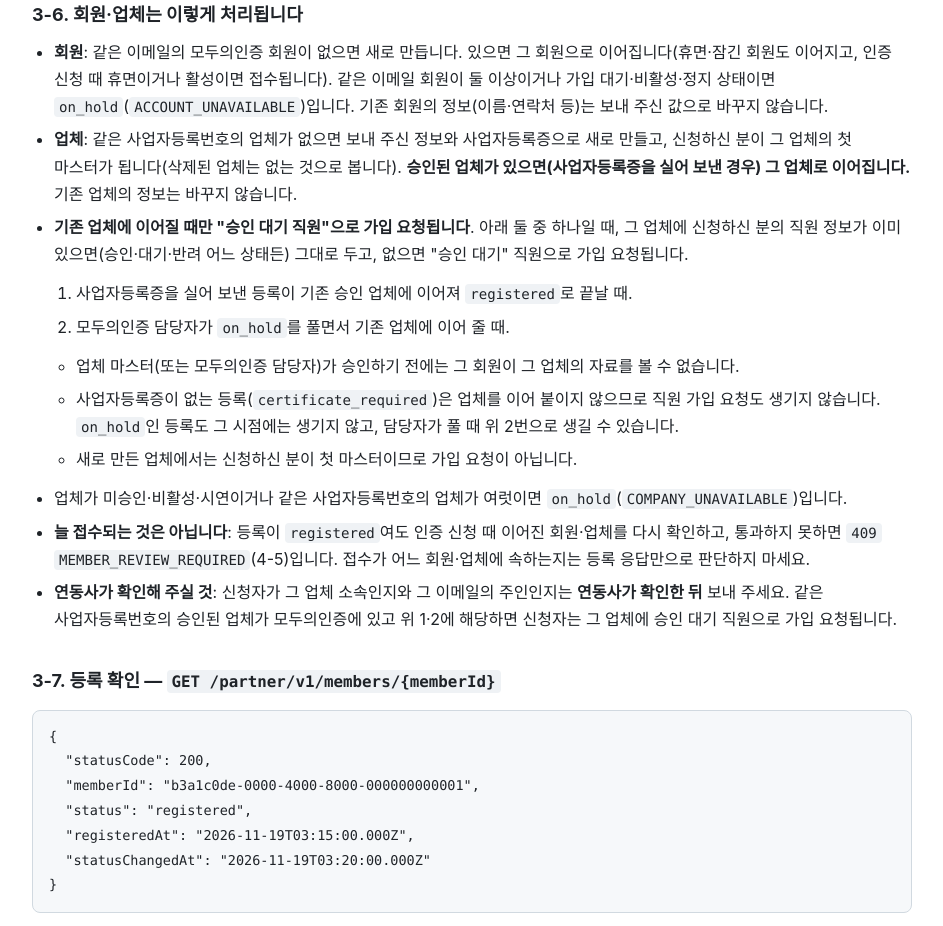
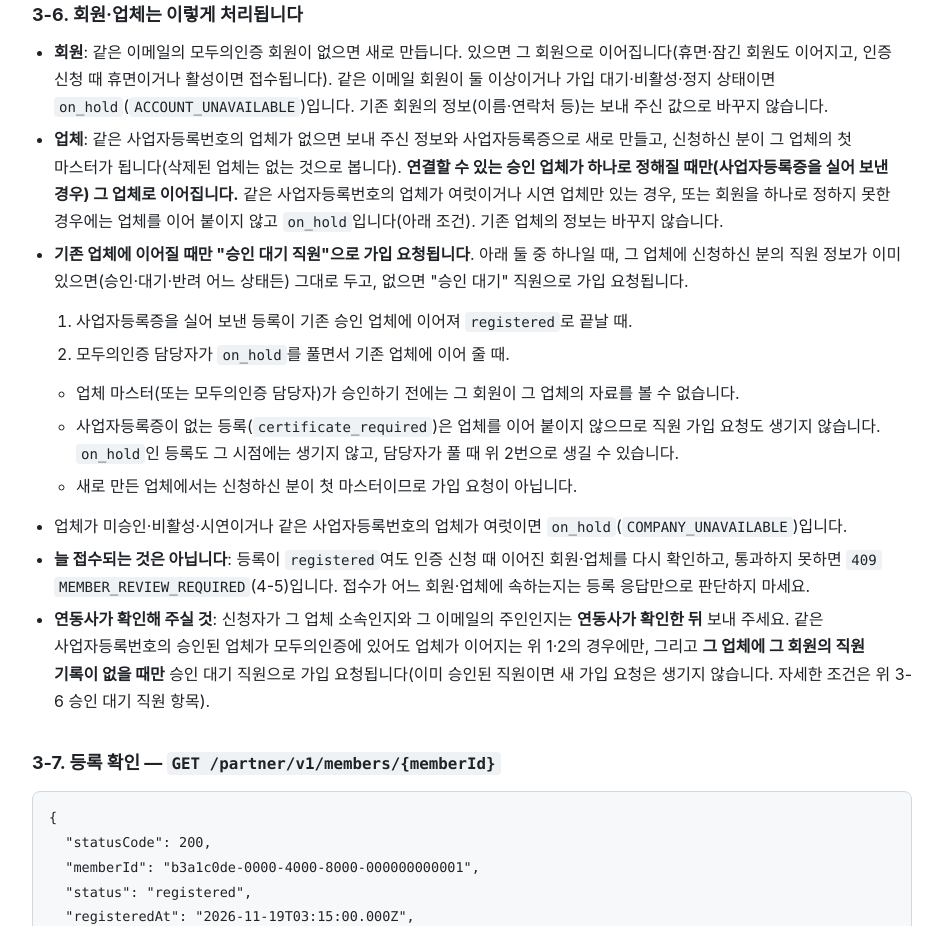
Before and after one commit to Securenet-Co/moducerti-partner-api-docs, a plain HTML site: page index.html in a window 1280 px wide. Shown: the part 6956-7882 px from the top of the page, without its empty margins (324-1267 px from the left). Drawn offline with Linux system fonts and the light colour scheme.

Commit message:
docs: 제2판 재검수 — 3-6 업체 연결·승인 대기 직원 요약 두 문장을 상세 규칙과 맞춤
Co-Authored-By: Claude Sonnet 5.5 <noreply@anthropic.com>

```diff
--- a/index.html
+++ b/index.html
@@ -438,7 +438,7 @@
 <h3 id="s3-6">3-6. 회원·업체는 이렇게 처리됩니다</h3>
 <ul>
 <li><strong>회원</strong>: 같은 이메일의 모두의인증 회원이 없으면 새로 만듭니다. 있으면 그 회원으로 이어집니다(휴면·잠긴 회원도 이어지고, 인증 신청 때 휴면이거나 활성이면 접수됩니다). 같은 이메일 회원이 둘 이상이거나 가입 대기·비활성·정지 상태이면 <code>on_hold</code>(<code>ACCOUNT_UNAVAILABLE</code>)입니다. 기존 회원의 정보(이름·연락처 등)는 보내 주신 값으로 바꾸지 않습니다.</li>
-<li><strong>업체</strong>: 같은 사업자등록번호의 업체가 없으면 보내 주신 정보와 사업자등록증으로 새로 만들고, 신청하신 분이 그 업체의 첫 마스터가 됩니다(삭제된 업체는 없는 것으로 봅니다). <strong>승인된 업체가 있으면(사업자등록증을 실어 보낸 경우) 그 업체로 이어집니다.</strong> 기존 업체의 정보는 바꾸지 않습니다.</li>
+<li><strong>업체</strong>: 같은 사업자등록번호의 업체가 없으면 보내 주신 정보와 사업자등록증으로 새로 만들고, 신청하신 분이 그 업체의 첫 마스터가 됩니다(삭제된 업체는 없는 것으로 봅니다). <strong>연결할 수 있는 승인 업체가 하나로 정해질 때만(사업자등록증을 실어 보낸 경우) 그 업체로 이어집니다.</strong> 같은 사업자등록번호의 업체가 여럿이거나 시연 업체만 있는 경우, 또는 회원을 하나로 정하지 못한 경우에는 업체를 이어 붙이지 않고 <code>on_hold</code>입니다(아래 조건). 기존 업체의 정보는 바꾸지 않습니다.</li>
 <li><strong>기존 업체에 이어질 때만 &quot;승인 대기 직원&quot;으로 가입 요청됩니다</strong>. 아래 둘 중 하나일 때, 그 업체에 신청하신 분의 직원 정보가 이미 있으면(승인·대기·반려 어느 상태든) 그대로 두고, 없으면 &quot;승인 대기&quot; 직원으로 가입 요청됩니다.<ol>
 <li>사업자등록증을 실어 보낸 등록이 기존 승인 업체에 이어져 <code>registered</code>로 끝날 때.</li>
 <li>모두의인증 담당자가 <code>on_hold</code>를 풀면서 기존 업체에 이어 줄 때.</li>
@@ -451,7 +451,7 @@
 </li>
 <li>업체가 미승인·비활성·시연이거나 같은 사업자등록번호의 업체가 여럿이면 <code>on_hold</code>(<code>COMPANY_UNAVAILABLE</code>)입니다.</li>
 <li><strong>늘 접수되는 것은 아닙니다</strong>: 등록이 <code>registered</code>여도 인증 신청 때 이어진 회원·업체를 다시 확인하고, 통과하지 못하면 <code>409</code> <code>MEMBER_REVIEW_REQUIRED</code>(4-5)입니다. 접수가 어느 회원·업체에 속하는지는 등록 응답만으로 판단하지 마세요.</li>
-<li><strong>연동사가 확인해 주실 것</strong>: 신청자가 그 업체 소속인지와 그 이메일의 주인인지는 <strong>연동사가 확인한 뒤</strong> 보내 주세요. 같은 사업자등록번호의 승인된 업체가 모두의인증에 있고 위 1·2에 해당하면 신청자는 그 업체에 승인 대기 직원으로 가입 요청됩니다.</li>
+<li><strong>연동사가 확인해 주실 것</strong>: 신청자가 그 업체 소속인지와 그 이메일의 주인인지는 <strong>연동사가 확인한 뒤</strong> 보내 주세요. 같은 사업자등록번호의 승인된 업체가 모두의인증에 있어도 업체가 이어지는 위 1·2의 경우에만, 그리고 <strong>그 업체에 그 회원의 직원 기록이 없을 때만</strong> 승인 대기 직원으로 가입 요청됩니다(이미 승인된 직원이면 새 가입 요청은 생기지 않습니다. 자세한 조건은 위 3-6 승인 대기 직원 항목).</li>
 </ul>
 <h3 id="s3-7">3-7. 등록 확인 — <code>GET /partner/v1/members/{memberId}</code></h3>
 <pre><code class="language-json">{
```
Also changed, not shown: 1 other file.
